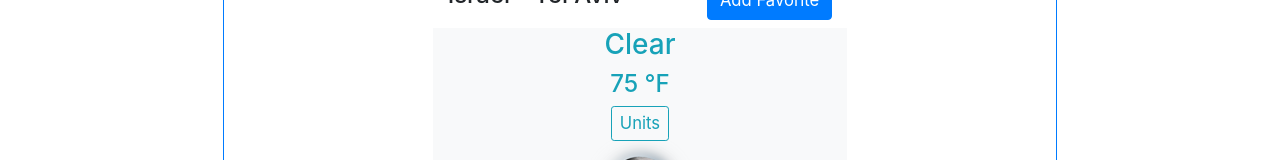
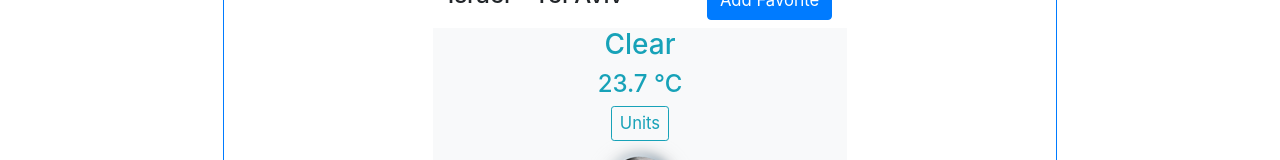
Before and after one commit to podran/WeatherApp, a React (Create React App) app: page / in a window 1280 px wide. Shown: the part 242-402 px from the top of the page. Built offline with nearby package versions, Linux system fonts and the light colour scheme; no server answers.

Commit message:
fixed celcius and farenheit feature

```diff
--- a/src/App.js
+++ b/src/App.js
@@ -8,15 +8,11 @@
 import { useSelector, useDispatch } from 'react-redux';
 import {  oneDayForecast, fiveDayForecast } from './actions';
 
-
 //create your forceUpdate hook
 function useForceUpdate(){
   const [value, set] = useState(true); //boolean state
   return () => set(!value); // toggle the state to force render
 }
-
-
-
 
 export default function App() {
   const dispatch = useDispatch();
--- a/src/components/Forecast1Day.js
+++ b/src/components/Forecast1Day.js
@@ -8,8 +8,7 @@
     return () => set(!value); // toggle the state to force render
 }
 
-let degSign;
-let temp;
+let degSign =`\xB0C`;
 
 function Forecast1Day(props) {
     const forceUpdate = useForceUpdate();
@@ -30,16 +29,13 @@
 
     let img =  forecast.forcastIcon ? require(`../icons/${forecast.forcastIcon}.png`) : require(`../icons/wait.ico`);
 
-    temp = temp === forecast.ferTemp ? forecast.celcTemp : forecast.ferTemp;
-    degSign = degSign === `\xB0F` ?  `\xB0C` : `\xB0F`;
-
-
     return (
         <Col className="bg-light d-flex justify-content-center mb-5 mt-2" xs={6}>
             <div className="mw-75 text-info text-center">
                     <h3>{forecast.forcastText}</h3>
-                    <h4>{temp} {degSign}</h4>
+                    <h4>{degSign === `\xB0C` ? forecast.celcTemp : forecast.ferTemp} {degSign}</h4>
                 <Button className="text-size-0" size="sm" variant="outline-info" onClick={() => {
+                    degSign = degSign === `\xB0F` ?  `\xB0C` : `\xB0F`;
                     forceUpdate();
                 }}>Units</Button>
                 <img
```
Also changed, not shown: results.txt (deleted), 1 other file (tests, documents, lock files or other folders).
